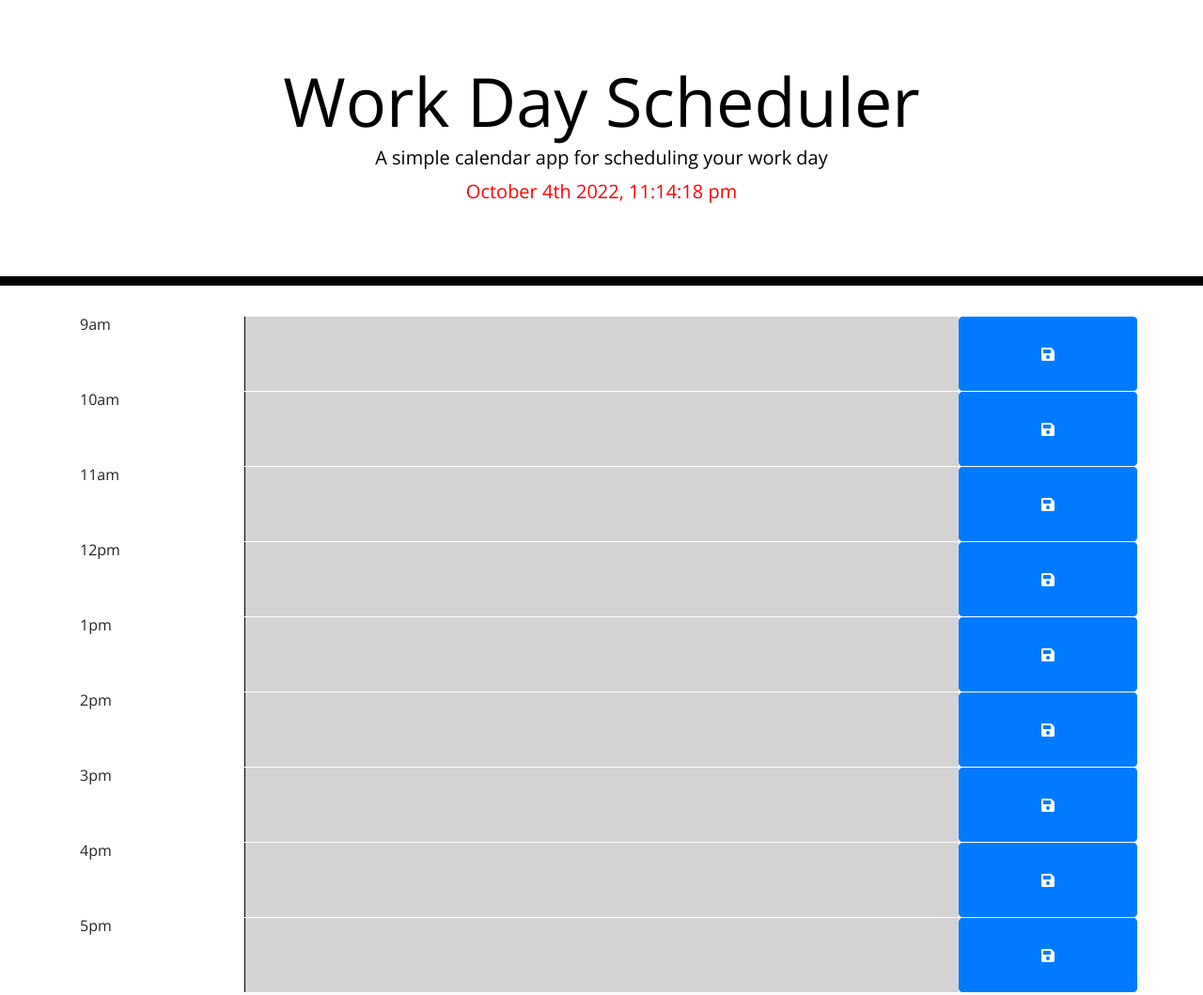
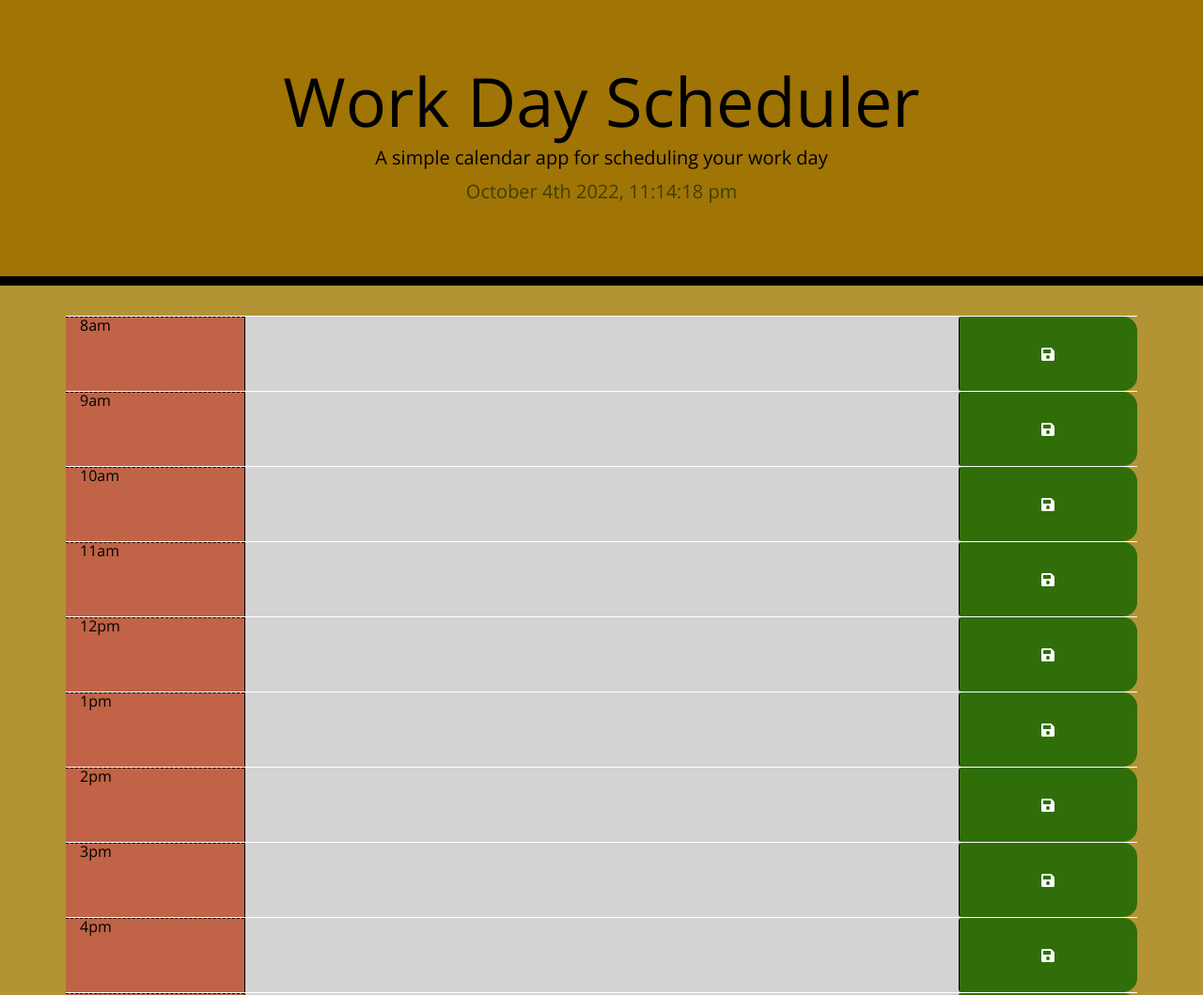
Before and after one commit to Sebascrab/Module_5_Homework_Alexander_Tischner, a plain HTML site: page index.html in a window 1280 px wide. Shown: the top 1059 px of the page at 94% size. Drawn offline with nearby package versions, Linux system fonts and the light colour scheme.

Commit message:
made changes to css

```diff
--- a/index.js
+++ b/index.js
@@ -8,7 +8,7 @@ function currentDate() {
 setInterval(currentDate, 1000);
 let currentHour = new Date().getHours();
 console.log(currentHour)
-for (let i = 9; i < 18; i++) {
+for (let i = 8; i < 18; i++) {
     let colorKey = '';
     if (i < currentHour) {
         colorKey = 'past'
@@ -26,9 +26,9 @@ for (let i = 9; i < 18; i++) {
             hourDisplay = i-12+'pm'
         }
     let row = $('<div>').addClass('row').attr('id', i);
-    let hour = $('<div>').addClass('col-2').text(hourDisplay);
+    let hour = $('<div>').addClass('col-2 hour').text(hourDisplay);
     let textArea = $('<textarea>').addClass('col-8 ' + colorKey).val(localStorage.getItem(i))
-    let saveBtn = $('<button>').addClass('col-2 btn btn-primary').attr('id', i).click(function() {
+    let saveBtn = $('<button>').addClass('col-2 btn saveBtn').attr('id', i).click(function() {
        let hourKey = $(this).attr('id')
        let activity = $(this).siblings('.col-8').val()
        localStorage.setItem(hourKey, activity)
--- a/style.css
+++ b/style.css
@@ -2,6 +2,7 @@ body {
   font-family: 'Open Sans', sans-serif;
   font-size: 16px;
   line-height: 1;
+  background-color: #b29434;
 }
 
 textarea{
@@ -15,7 +16,7 @@ textarea{
 
 .jumbotron {
   text-align: center;
-  background-color: transparent;
+  background-color: #a07405;
   color: black;
   border-radius: 0;
   border-bottom: 10px solid black;
@@ -40,7 +41,7 @@ textarea{
 
 
 .hour {
-  background-color: #ffffff;
+  background-color: #c06346;
   color: #000000;
   border-top: 1px dashed #000000;
 }
@@ -64,7 +65,7 @@ textarea{
   border-left: 1px solid black;
   border-top-right-radius: 15px;
   border-bottom-right-radius: 15px;
-  background-color: #06AED5;
+  background-color: #306e09;
   color: white;
 }
 
@@ -74,5 +75,5 @@ textarea{
 }
 
 #currentDay {
-  color: red;
+  color: rgba(2, 33, 4, 0.623);
 }
```
